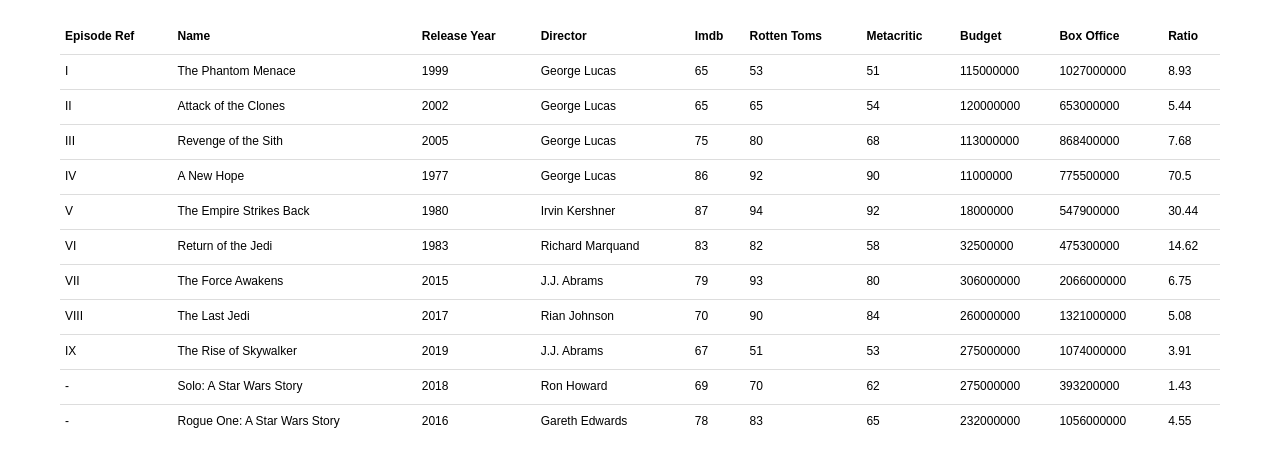
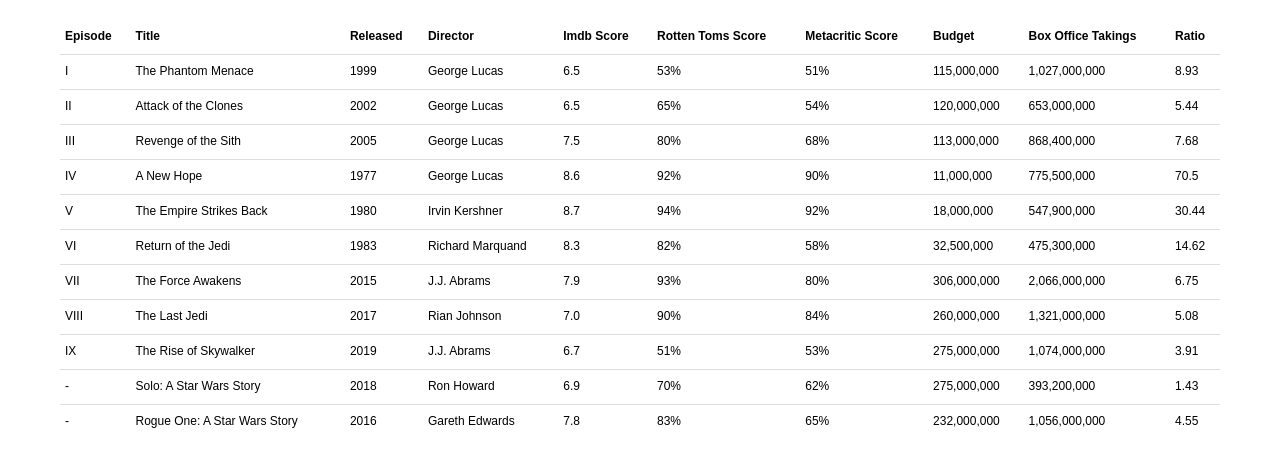
Before and after one commit to liam-t/quiz-o-tron, a React (Create React App) app: page / in a window 1280 px wide. Shown: the top 466 px of the page. Built offline with nearby package versions, Linux system fonts and the light colour scheme.

Commit message:
added formatters for other table vals

```diff
--- a/src/components/Table.tsx
+++ b/src/components/Table.tsx
@@ -1,6 +1,6 @@
 import React from 'react';
 import styled from 'styled-components/macro';
-// import { capitalCase } from 'change-case';
+import numeral from 'numeral';
 import Film from 'models/Film';
 import { getNumeral } from 'helpers';
 
@@ -24,41 +24,50 @@
   // redo this in parent component called StarWarsTable that wraps Table as a generic component
   const headers:Headers[] = [{
     id: 'episodeRef',
-    name: 'Episode Ref',
+    name: 'Episode',
     formatter: (val): string => {
       if (typeof val === 'number') return getNumeral(val);
       return '-';
     },
   }, {
     id: 'name',
-    name: 'Name',
+    name: 'Title',
   }, {
     id: 'releaseYear',
-    name: 'Release Year',
+    name: 'Released',
   }, {
     id: 'director',
     name: 'Director',
   }, {
     id: 'imdb',
-    name: 'Imdb',
+    name: 'Imdb Score',
+    formatter: (n: number): string => (
+      Number.isInteger(n / 10)
+        ? `${n / 10}.0`
+        : `${n / 10}`
+    ),
   }, {
     id: 'rottenToms',
-    name: 'Rotten Toms',
+    name: 'Rotten Toms Score',
+    formatter: (n: number): string => `${n}%`,
   }, {
     id: 'metacritic',
-    name: 'Metacritic',
+    name: 'Metacritic Score',
+    formatter: (n: number): string => `${n}%`,
   }, {
     id: 'budget',
     name: 'Budget',
+    formatter: (n: number): string => numeral(n).format('0,0'),
   }, {
     id: 'boxOffice',
-    name: 'Box Office',
+    name: 'Box Office Takings',
+    formatter: (n: number): string => numeral(n).format('0,0'),
   }, {
     id: 'ratio',
     name: 'Ratio',
-    formatter: (val: number): string => String(Math.round((val + Number.EPSILON) * 100) / 100),
+    formatter: (n: number): string => String(Math.round((n + Number.EPSILON) * 100) / 100),
   }];
-  const defaultFormatter = (val: number | string):string => String(val);
+  const defaultFormatter = (n: number | string):string => String(n);
 
   const handleHeaderClick = (id: string) => {
     if (selectedSortingId === id) setSortInvert(!sortInvert);
```
